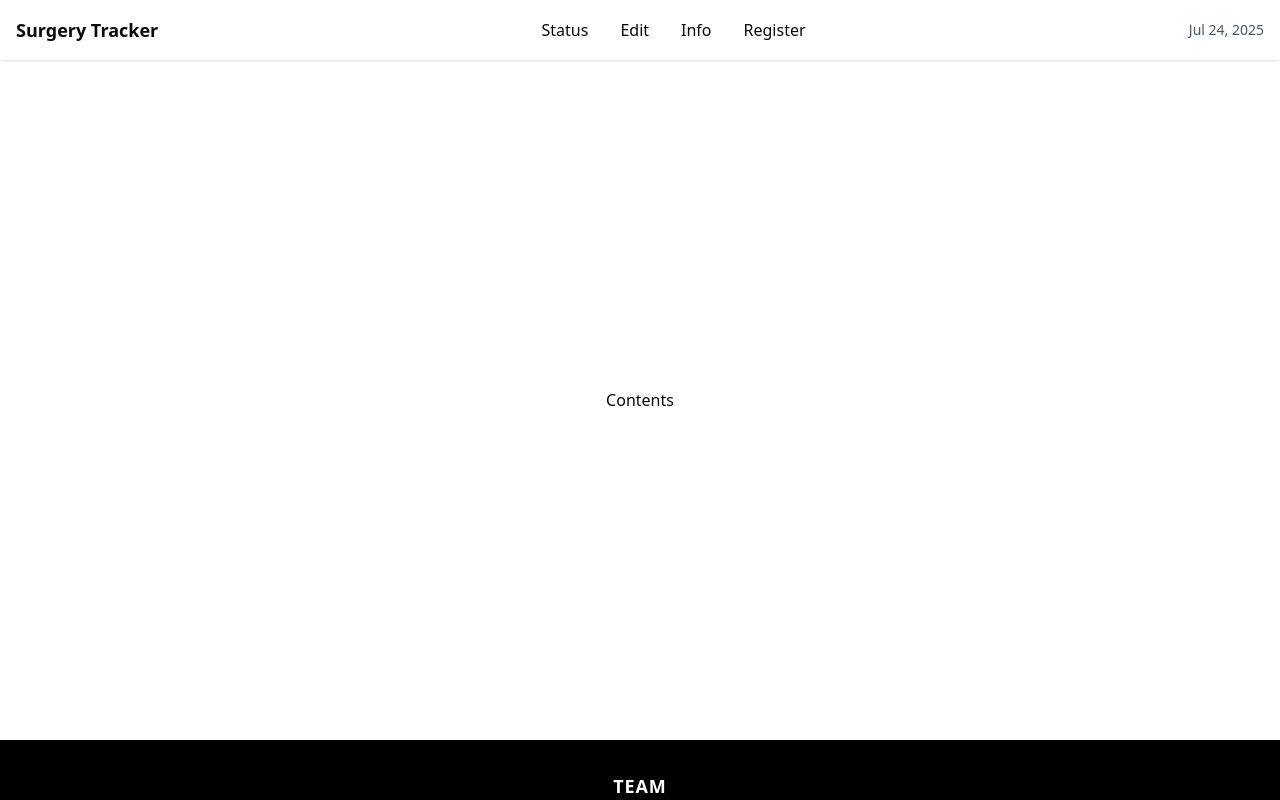
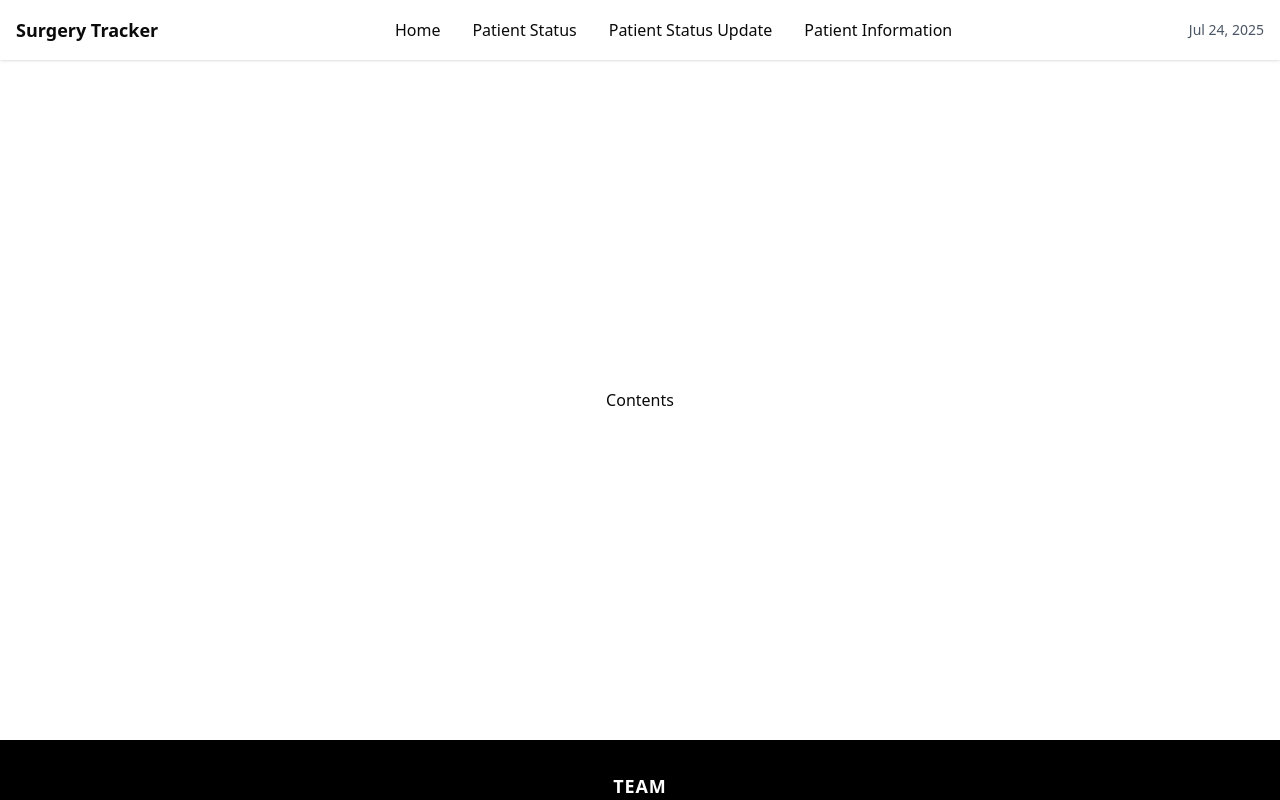
Before and after one commit to chingu-voyages/V56-tier3-team-38, a Next.js app in the folder surgical-app/: page / in a window 1280 px wide. Shown: the top 800 px of the page. Built offline with nearby package versions, Linux system fonts and the light colour scheme.

Commit message:
refactor: update Header component routes to match new folder structure

```diff
--- a/surgical-app/src/components/Header.tsx
+++ b/surgical-app/src/components/Header.tsx
@@ -55,13 +55,15 @@ export default function Header() {
               open && 'flex absolute top-10 left-2 bg-gray-200 p-4 rounded'
             )}
           >
-            <Link href="/status">Status</Link>
+            <Link href="/">Home</Link>
             <hr className="md:hidden border-gray-300" />
-            {(isAdmin || isTeamMember) && <Link href={`/patient/${patientId}/edit`}>Edit</Link>}
+            <Link href="/patient">Patient Status</Link>
             <hr className="md:hidden border-gray-300" />
-            {isAdmin && <Link href={`/patient/${patientId}/info`}>Info</Link>}
+            {(isAdmin || isTeamMember) && (
+              <Link href={`/patient/status-update`}>Patient Status Update</Link>
+            )}
             <hr className="md:hidden border-gray-300" />
-            {isAdmin && <Link href="/register">Register</Link>}
+            {isAdmin && <Link href={`/patient/info`}>Patient Information</Link>}
           </nav>
 
           {/* Right: Today's Date */}
```
